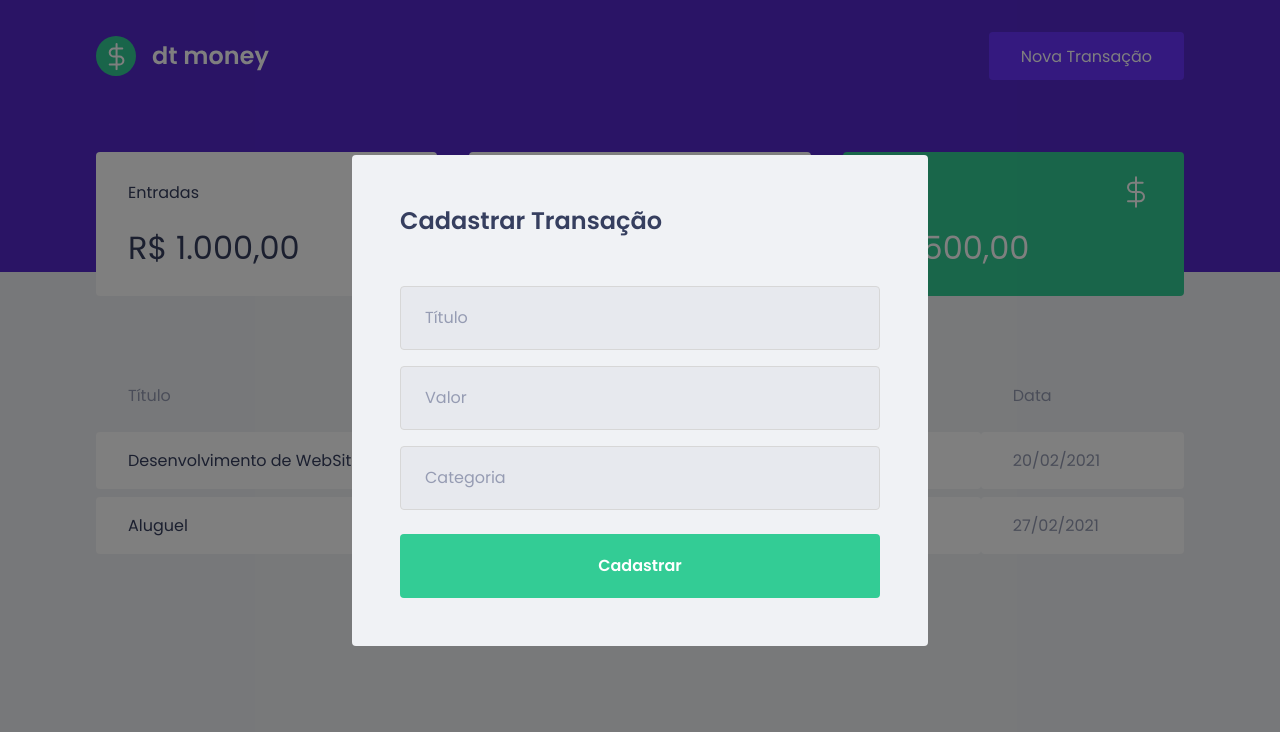
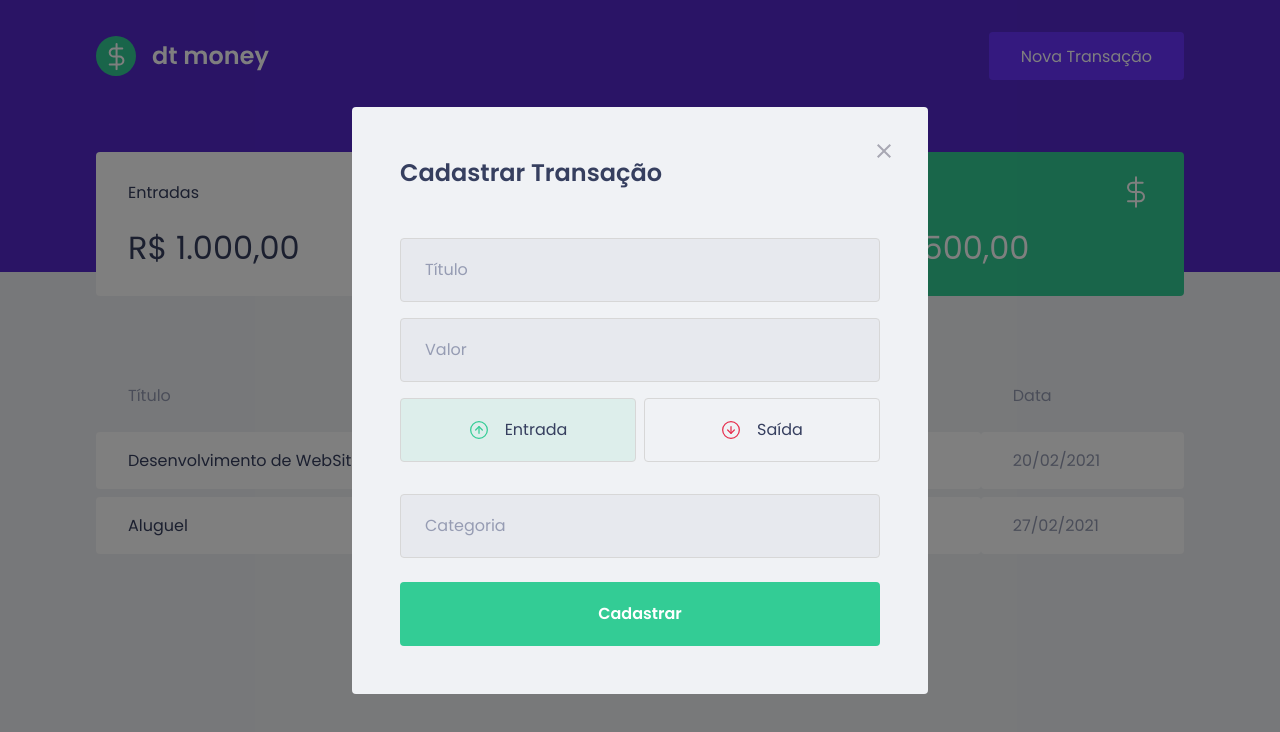
Before and after one commit to RodrTeixeira/react02-course, a React (Create React App) app in the folder dtmoney/: page / in a window 1280 px wide. Both pictures are taken after a click on the button "Nova Transação". Shown: the top 732 px of the page. Built offline with nearby package versions, Linux system fonts and the light colour scheme; no server answers; what miragejs would draw is missing.

Commit message:
:zap: general update 04

```diff
--- a/dtmoney/package.json
+++ b/dtmoney/package.json
@@ -5,6 +5,7 @@
   "dependencies": {
     "axios": "^1.3.4",
     "miragejs": "^0.1.47",
+    "polished": "^4.2.2",
     "react": "^18.2.0",
     "react-dom": "^18.2.0",
     "react-modal": "^3.16.1",
--- a/dtmoney/src/components/NewTransactionModal/index.tsx
+++ b/dtmoney/src/components/NewTransactionModal/index.tsx
@@ -1,5 +1,9 @@
 import Modal from "react-modal";
-import { Container } from "./styles";
+import { useState } from "react";
+import closeImg from "../../assets/close.svg";
+import incomeImg from "../../assets/income.svg";
+import outcomeImg from "../../assets/outcome.svg";
+import { Container, TransactionTypeContainer, RadioBox } from "./styles";
 
 interface NewTransactionModalProps {
     isOpen: boolean;
@@ -7,6 +11,9 @@
 }
 
 export function NewTransactionModal({ isOpen, onRequestClose}: NewTransactionModalProps ) {
+
+    const [type, setType ] = useState("deposit");
+
     return (
 
         <Modal
@@ -15,6 +22,14 @@
           overlayClassName="react-modal-overlay"
           className="react-modal-content"
           >
+            <button
+                type="button"
+                onClick={onRequestClose}
+                className="react-modal-close"
+            >
+                <img src={closeImg} alt="Fechar Janela" />
+            </button>
+
             <Container>
                 <h2>Cadastrar Transação</h2>
                 <input
@@ -24,6 +39,27 @@
                     type="Number"
                     placeholder="Valor"
                  />
+                 <TransactionTypeContainer>
+                    <RadioBox
+                        type="button"
+                        onClick={() => setType("deposit")}
+                        isActive={ type == "deposit"}
+                        activeColor="green"
+                    >
+                        <img src={ incomeImg } alt="Entrada" />
+                        <span>Entrada</span>
+                    </RadioBox>
+
+                    <RadioBox
+                        type="button"
+                        onClick={() => setType("withdraw")}
+                        isActive={ type == "withdraw"}
+                        activeColor="red"
+                    >
+                        <img src={ outcomeImg } alt="Saída" />
+                        <span>Saída</span>
+                    </RadioBox>
+                 </TransactionTypeContainer>
                  <input
                     placeholder="Categoria"
                  />
--- a/dtmoney/src/components/NewTransactionModal/styles.ts
+++ b/dtmoney/src/components/NewTransactionModal/styles.ts
@@ -1,4 +1,5 @@
 import styled from "styled-components";
+import { darken, transparentize } from "polished"
 
 export const Container = styled.form`
     h2 {
@@ -45,3 +46,54 @@
         }
     }
 `;
+
+export const TransactionTypeContainer = styled.div`
+    margin: 1rem 0;
+    display: grid;
+    grid-template-columns: 1fr 1fr;
+    gap: 0.5rem;
+
+`;
+
+interface RadioBoxProps {
+    isActive: boolean;
+    activeColor: "green" | "red";
+}
+
+const colors = {
+    green: "#33cc95",
+    red: "#e52e40"
+}
+
+export const RadioBox  = styled.button<RadioBoxProps>`
+    height: 4rem;
+    border: 1px solid #d7d7d7;
+    border-radius: 0.25rem;
+
+    background: ${(props) => props.isActive
+        ? transparentize(0.9, colors[props.activeColor])
+        : "transparent"
+    };
+
+    display: flex;
+    align-items: center;
+    justify-content: center;
+
+    transition: border-color 0.2s;
+
+    &:hover {
+        border-color: ${darken(0.5, "#d7d7d7")};
+    }
+
+    img {
+        width: 20px;
+        height: 20px;
+    }
+
+    span {
+        display; inline-block;
+        margin-left: 1rem;
+        font-size: 1rem;
+        color: var(--text-title)
+    }
+`;
--- a/dtmoney/src/styles/global.ts
+++ b/dtmoney/src/styles/global.ts
@@ -75,4 +75,18 @@
         border-radius: 0.25rem;
 
     }
+
+    .react-modal-close {
+        position: absolute;
+        right: 1.5rem;
+        top: 1.5rem;
+        border: 0;
+        background: transparent;
+
+        transition: filter 0.2s;
+
+        &:hover {
+            filter: brightness(0.3);
+        }
+    }
 `
```
Also changed, not shown: 1 other file (tests, documents, lock files or other folders).
